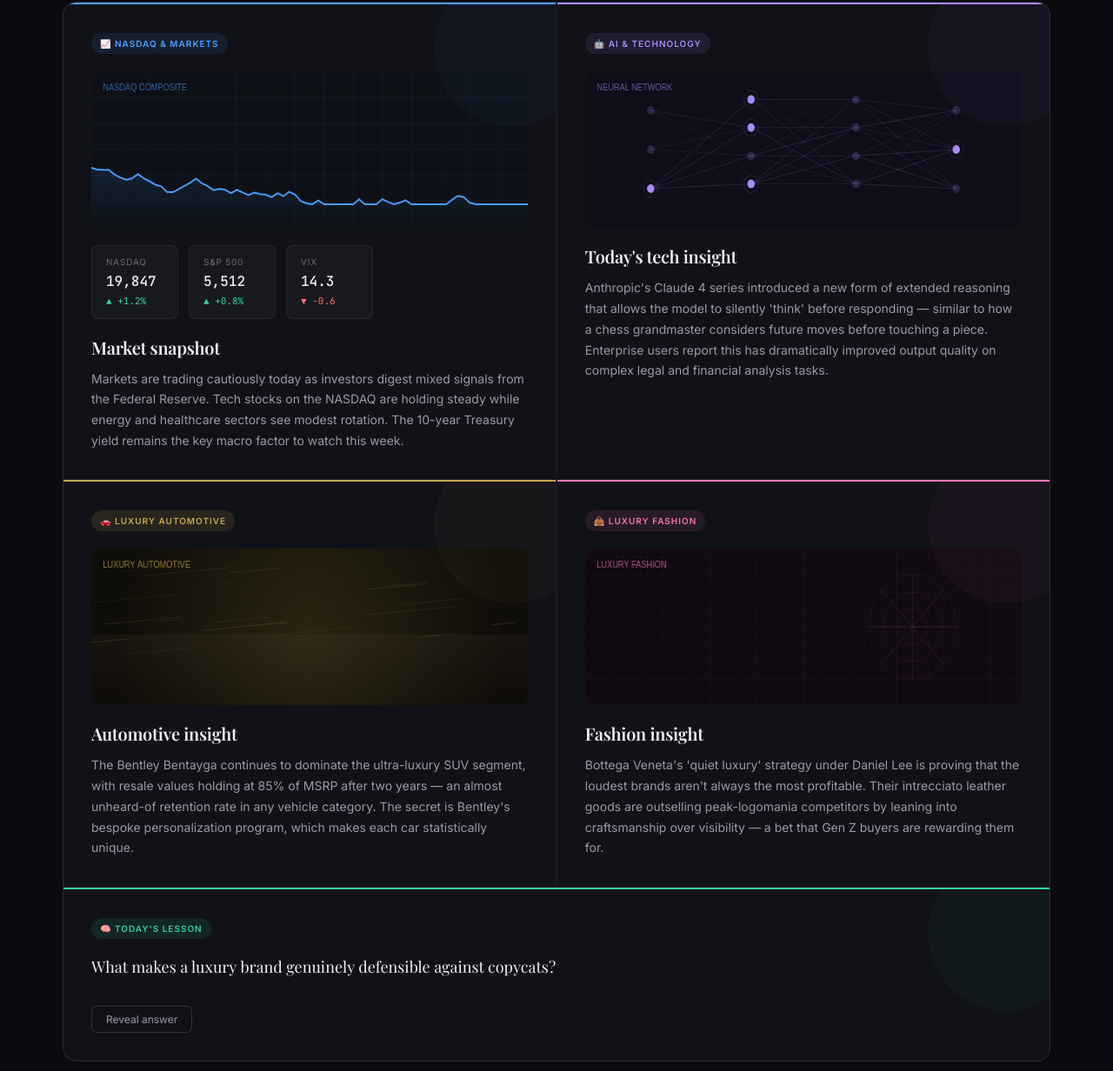
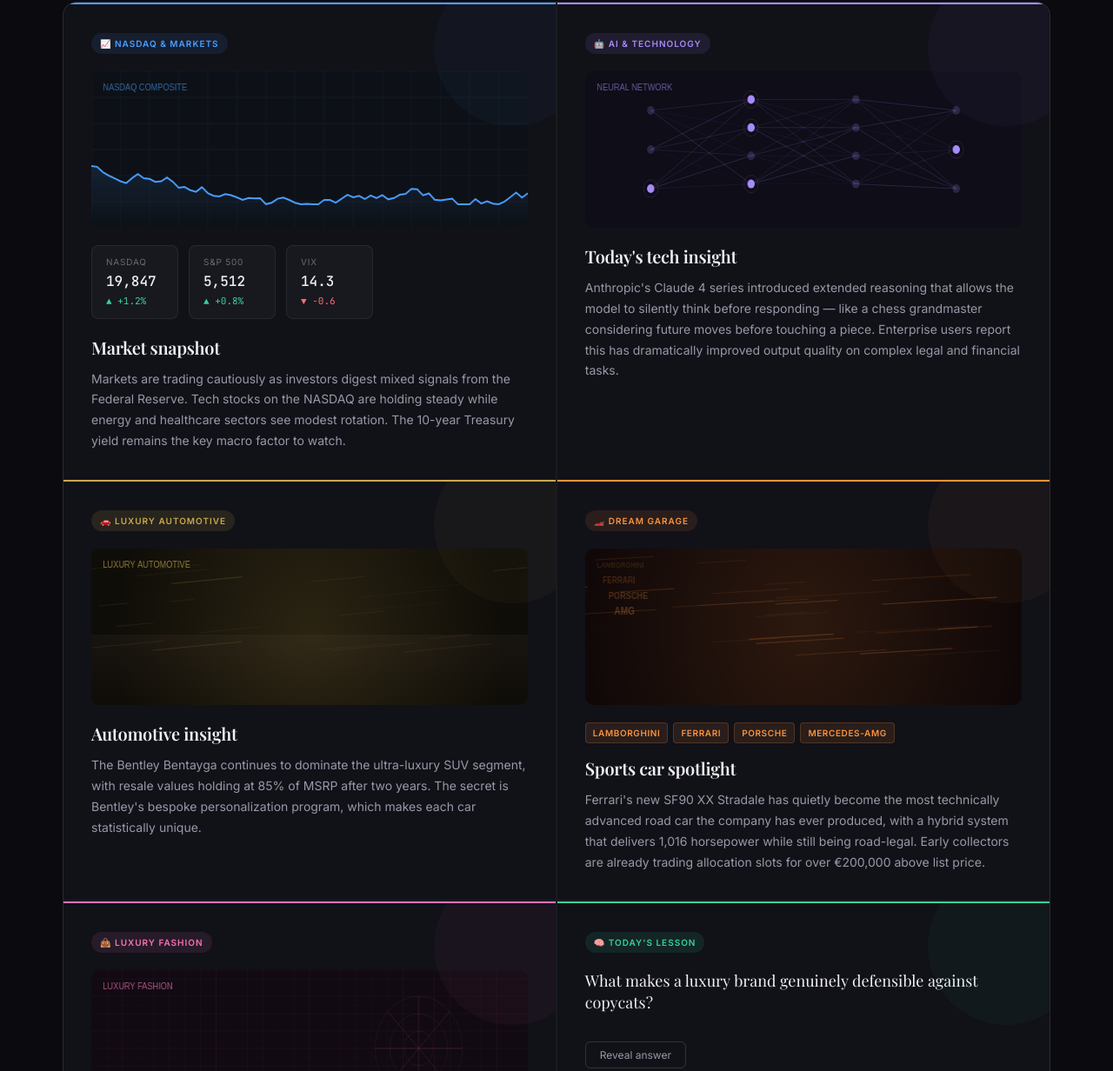
Before and after one commit to cameronxdx-cloud/daily-briefing, a website: page index.html in a window 1280 px wide. Shown: the part 394-1626 px from the top of the page at 87% size. Drawn offline with nearby package versions, Linux system fonts and the light colour scheme.

Commit message:
Update index.html

```diff
--- a/index.html
+++ b/index.html
@@ -9,23 +9,14 @@
 <style>
   *, *::before, *::after { box-sizing: border-box; margin: 0; padding: 0; }
   :root {
-    --bg: #0a0a0f;
-    --surface: #111118;
-    --surface2: #18181f;
-    --border: rgba(255,255,255,0.07);
-    --border-strong: rgba(255,255,255,0.14);
-    --text: #f0eff4;
-    --muted: #6b6a75;
-    --subtle: #9998a8;
-    --gold: #c9a84c;
-    --gold-dim: rgba(201,168,76,0.12);
-    --blue: #4a9eff;
-    --blue-dim: rgba(74,158,255,0.10);
-    --purple: #a78bfa;
-    --purple-dim: rgba(167,139,250,0.10);
-    --green: #34d399;
-    --green-dim: rgba(52,211,153,0.10);
-    --red: #f87171;
+    --bg: #0a0a0f; --surface: #111118; --surface2: #18181f;
+    --border: rgba(255,255,255,0.07); --border-strong: rgba(255,255,255,0.14);
+    --text: #f0eff4; --muted: #6b6a75; --subtle: #9998a8;
+    --gold: #c9a84c; --gold-dim: rgba(201,168,76,0.12);
+    --blue: #4a9eff; --blue-dim: rgba(74,158,255,0.10);
+    --purple: #a78bfa; --purple-dim: rgba(167,139,250,0.10);
+    --green: #34d399; --green-dim: rgba(52,211,153,0.10);
+    --red: #f87171; --orange: #fb923c; --orange-dim: rgba(251,146,60,0.10);
   }
   html { scroll-behavior: smooth; }
   body { background: var(--bg); color: var(--text); font-family: 'Inter', sans-serif; font-size: 15px; line-height: 1.6; min-height: 100vh; }
@@ -52,20 +43,20 @@
   .card.accent-markets { border-top: 2px solid var(--blue); }
   .card.accent-ai { border-top: 2px solid var(--purple); }
   .card.accent-cars { border-top: 2px solid var(--gold); }
+  .card.accent-sportscars { border-top: 2px solid var(--orange); }
   .card.accent-fashion { border-top: 2px solid #f472b6; }
   .card.accent-lesson { border-top: 2px solid var(--green); }
 
   .card-glow { position: absolute; top: -40px; right: -40px; width: 180px; height: 180px; border-radius: 50%; opacity: 0.04; pointer-events: none; }
-  .glow-blue { background: var(--blue); }
-  .glow-purple { background: var(--purple); }
-  .glow-gold { background: var(--gold); }
-  .glow-pink { background: #f472b6; }
-  .glow-green { background: var(--green); }
+  .glow-blue { background: var(--blue); } .glow-purple { background: var(--purple); }
+  .glow-gold { background: var(--gold); } .glow-pink { background: #f472b6; }
+  .glow-green { background: var(--green); } .glow-orange { background: var(--orange); }
 
   .card-tag { display: inline-flex; align-items: center; gap: 6px; font-size: 10px; font-weight: 600; letter-spacing: 0.1em; text-transform: uppercase; padding: 4px 10px; border-radius: 20px; margin-bottom: 1.25rem; }
   .tag-markets { background: var(--blue-dim); color: var(--blue); }
   .tag-ai { background: var(--purple-dim); color: var(--purple); }
   .tag-cars { background: var(--gold-dim); color: var(--gold); }
+  .tag-sportscars { background: var(--orange-dim); color: var(--orange); }
   .tag-fashion { background: rgba(244,114,182,0.1); color: #f472b6; }
   .tag-lesson { background: var(--green-dim); color: var(--green); }
 
@@ -76,12 +67,14 @@
   .ticker-label { font-size: 10px; color: var(--muted); text-transform: uppercase; letter-spacing: 0.08em; }
   .ticker-val { font-family: 'JetBrains Mono', monospace; font-size: 16px; font-weight: 500; color: var(--text); margin: 2px 0; }
   .ticker-chg { font-family: 'JetBrains Mono', monospace; font-size: 11px; }
-  .up { color: var(--green); }
-  .down { color: var(--red); }
+  .up { color: var(--green); } .down { color: var(--red); }
 
   .card-title { font-family: 'Playfair Display', serif; font-size: 20px; font-weight: 600; line-height: 1.25; color: var(--text); margin-bottom: 0.75rem; letter-spacing: -0.3px; }
   .card-body { font-size: 14px; color: var(--subtle); line-height: 1.7; }
   .card-body.loading { color: var(--muted); font-style: italic; }
+
+  .brand-pills { display: flex; gap: 6px; flex-wrap: wrap; margin-bottom: 1rem; }
+  .brand-pill { font-size: 10px; font-weight: 600; letter-spacing: 0.06em; padding: 3px 8px; border-radius: 4px; background: var(--orange-dim); color: var(--orange); border: 1px solid rgba(251,146,60,0.2); }
 
   .lesson-q { font-family: 'Playfair Display', serif; font-size: 18px; color: var(--text); margin-bottom: 1rem; line-height: 1.4; }
   .lesson-q.loading { color: var(--muted); font-style: italic; font-family: 'Inter', sans-serif; font-size: 14px; }
@@ -130,7 +123,8 @@
 <main class="main">
   <div class="grid">
 
-    <div class="card accent-markets" id="card-markets">
+    <!-- Markets -->
+    <div class="card accent-markets">
       <div class="card-glow glow-blue"></div>
       <span class="card-tag tag-markets">📈 NASDAQ & Markets</span>
       <canvas class="art-canvas" id="canvas-markets" width="600" height="180"></canvas>
@@ -143,6 +137,7 @@
       <p class="card-body loading" id="body-markets">Generating market analysis...</p>
     </div>
 
+    <!-- AI -->
     <div class="card accent-ai">
       <div class="card-glow glow-purple"></div>
       <span class="card-tag tag-ai">🤖 AI & Technology</span>
@@ -151,6 +146,7 @@
       <p class="card-body loading" id="body-ai">Generating AI insight...</p>
     </div>
 
+    <!-- Luxury Cars -->
     <div class="card accent-cars">
       <div class="card-glow glow-gold"></div>
       <span class="card-tag tag-cars">🚗 Luxury Automotive</span>
@@ -159,6 +155,22 @@
       <p class="card-body loading" id="body-cars">Generating car insight...</p>
     </div>
 
+    <!-- Sports Cars -->
+    <div class="card accent-sportscars">
+      <div class="card-glow glow-orange"></div>
+      <span class="card-tag tag-sportscars">🏎️ Dream Garage</span>
+      <canvas class="art-canvas" id="canvas-sportscars" width="600" height="180"></canvas>
+      <div class="brand-pills">
+        <span class="brand-pill">LAMBORGHINI</span>
+        <span class="brand-pill">FERRARI</span>
+        <span class="brand-pill">PORSCHE</span>
+        <span class="brand-pill">MERCEDES-AMG</span>
+      </div>
+      <h2 class="card-title">Sports car spotlight</h2>
+      <p class="card-body loading" id="body-sportscars">Generating spotlight...</p>
+    </div>
+
+    <!-- Fashion -->
     <div class="card accent-fashion">
       <div class="card-glow glow-pink"></div>
       <span class="card-tag tag-fashion">👜 Luxury Fashion</span>
@@ -167,7 +179,8 @@
       <p class="card-body loading" id="body-fashion">Generating fashion insight...</p>
     </div>
 
-    <div class="card accent-lesson full-width">
+    <!-- Lesson -->
+    <div class="card accent-lesson">
       <div class="card-glow glow-green"></div>
       <span class="card-tag tag-lesson">🧠 Today's Lesson</span>
       <p class="lesson-q loading" id="lesson-q">Generating today's lesson...</p>
@@ -184,10 +197,8 @@
 </main>
 
 <script>
-// ── YOUR API KEY — replace this ──────────────────────────────
 const API_KEY = 'YOUR_ANTHROPIC_API_KEY_HERE';
 
-// ── Date & greeting ──────────────────────────────────────────
 const TZ = 'America/Los_Angeles';
 const now = new Date();
 const dateStr = now.toLocaleDateString('en-US', { weekday:'long', year:'numeric', month:'long', day:'numeric', timeZone: TZ });
@@ -206,7 +217,6 @@ function updateCountdown() {
 }
 updateCountdown(); setInterval(updateCountdown, 60000);
 
-// ── Tickers ──────────────────────────────────────────────────
 function loadTickers() {
   setTimeout(() => {
     document.getElementById('t-ndx').textContent = '19,847';
@@ -218,31 +228,29 @@ function loadTickers() {
   }, 500);
 }
 
-// ── Generative canvas art ────────────────────────────────────
 function drawMarkets(id) {
-  const c = document.getElementById(id), ctx = c.getContext('2d'), w = c.width, h = c.height;
-  ctx.fillStyle = '#0d1117'; ctx.fillRect(0,0,w,h);
-  ctx.strokeStyle = 'rgba(74,158,255,0.07)'; ctx.lineWidth = 1;
-  for (let x=0;x<w;x+=40){ctx.beginPath();ctx.moveTo(x,0);ctx.lineTo(x,h);ctx.stroke();}
-  for (let y=0;y<h;y+=30){ctx.beginPath();ctx.moveTo(0,y);ctx.lineTo(w,y);ctx.stroke();}
-  const pts=[]; let v=h*0.6;
-  for (let x=0;x<=w;x+=8){v+=(Math.random()-0.44)*14;v=Math.max(h*0.15,Math.min(h*0.85,v));pts.push([x,v]);}
-  ctx.beginPath(); ctx.moveTo(pts[0][0],h);
-  pts.forEach(([x,y])=>ctx.lineTo(x,y)); ctx.lineTo(pts[pts.length-1][0],h);
-  const g=ctx.createLinearGradient(0,0,0,h); g.addColorStop(0,'rgba(74,158,255,0.3)'); g.addColorStop(1,'rgba(74,158,255,0)');
-  ctx.fillStyle=g; ctx.fill();
-  ctx.beginPath(); pts.forEach(([x,y],i)=>i?ctx.lineTo(x,y):ctx.moveTo(x,y));
-  ctx.strokeStyle='#4a9eff'; ctx.lineWidth=2; ctx.stroke();
-  ctx.fillStyle='rgba(74,158,255,0.6)'; ctx.font='500 11px Inter,sans-serif'; ctx.fillText('NASDAQ COMPOSITE',16,22);
+  const c=document.getElementById(id),ctx=c.getContext('2d'),w=c.width,h=c.height;
+  ctx.fillStyle='#0d1117';ctx.fillRect(0,0,w,h);
+  ctx.strokeStyle='rgba(74,158,255,0.07)';ctx.lineWidth=1;
+  for(let x=0;x<w;x+=40){ctx.beginPath();ctx.moveTo(x,0);ctx.lineTo(x,h);ctx.stroke();}
+  for(let y=0;y<h;y+=30){ctx.beginPath();ctx.moveTo(0,y);ctx.lineTo(w,y);ctx.stroke();}
+  const pts=[];let v=h*0.6;
+  for(let x=0;x<=w;x+=8){v+=(Math.random()-0.44)*14;v=Math.max(h*0.15,Math.min(h*0.85,v));pts.push([x,v]);}
+  ctx.beginPath();ctx.moveTo(pts[0][0],h);pts.forEach(([x,y])=>ctx.lineTo(x,y));ctx.lineTo(pts[pts.length-1][0],h);
+  const g=ctx.createLinearGradient(0,0,0,h);g.addColorStop(0,'rgba(74,158,255,0.3)');g.addColorStop(1,'rgba(74,158,255,0)');
+  ctx.fillStyle=g;ctx.fill();
+  ctx.beginPath();pts.forEach(([x,y],i)=>i?ctx.lineTo(x,y):ctx.moveTo(x,y));
+  ctx.strokeStyle='#4a9eff';ctx.lineWidth=2;ctx.stroke();
+  ctx.fillStyle='rgba(74,158,255,0.6)';ctx.font='500 11px Inter,sans-serif';ctx.fillText('NASDAQ COMPOSITE',16,22);
 }
 
 function drawAI(id) {
-  const c = document.getElementById(id), ctx = c.getContext('2d'), w = c.width, h = c.height;
-  ctx.fillStyle='#0e0d18'; ctx.fillRect(0,0,w,h);
+  const c=document.getElementById(id),ctx=c.getContext('2d'),w=c.width,h=c.height;
+  ctx.fillStyle='#0e0d18';ctx.fillRect(0,0,w,h);
   const layers=[[w*0.15,[0.25,0.5,0.75]],[w*0.38,[0.18,0.36,0.54,0.72]],[w*0.62,[0.18,0.36,0.54,0.72]],[w*0.85,[0.25,0.5,0.75]]];
   const nodes=layers.map(([x,ys])=>ys.map(y=>[x,y*h]));
   for(let l=0;l<nodes.length-1;l++) for(const[x1,y1]of nodes[l]) for(const[x2,y2]of nodes[l+1]){
-    ctx.strokeStyle=`rgba(167,139,250,${0.05+Math.random()*0.2})`; ctx.lineWidth=0.8;
+    ctx.strokeStyle=`rgba(167,139,250,${0.05+Math.random()*0.2})`;ctx.lineWidth=0.8;
     ctx.beginPath();ctx.moveTo(x1,y1);ctx.lineTo(x2,y2);ctx.stroke();
   }
   nodes.forEach(layer=>layer.forEach(([x,y])=>{
@@ -254,7 +262,7 @@ function drawAI(id) {
 }
 
 function drawCars(id) {
-  const c = document.getElementById(id), ctx = c.getContext('2d'), w = c.width, h = c.height;
+  const c=document.getElementById(id),ctx=c.getContext('2d'),w=c.width,h=c.height;
   ctx.fillStyle='#0f0d08';ctx.fillRect(0,0,w,h);
   const rg=ctx.createLinearGradient(0,h*0.5,0,h);rg.addColorStop(0,'#1a1510');rg.addColorStop(1,'#0f0d08');
   ctx.fillStyle=rg;ctx.fillRect(0,h*0.55,w,h*0.45);
@@ -269,8 +277,27 @@ function drawCars(id) {
   ctx.fillStyle='rgba(201,168,76,0.7)';ctx.font='500 11px Inter,sans-serif';ctx.fillText('LUXURY AUTOMOTIVE',16,22);
 }
 
+function drawSportscars(id) {
+  const c=document.getElementById(id),ctx=c.getContext('2d'),w=c.width,h=c.height;
+  ctx.fillStyle='#100808';ctx.fillRect(0,0,w,h);
+  for(let i=0;i<25;i++){
+    const x=Math.random()*w,y=h*0.05+Math.random()*h*0.6,len=40+Math.random()*120;
+    ctx.strokeStyle=`rgba(251,146,60,${0.05+Math.random()*0.18})`;ctx.lineWidth=0.5+Math.random();
+    ctx.beginPath();ctx.moveTo(x,y);ctx.lineTo(x-len,y+len*0.05);ctx.stroke();
+  }
+  const hg=ctx.createRadialGradient(w*0.5,h*0.5,0,w*0.5,h*0.5,w*0.5);
+  hg.addColorStop(0,'rgba(251,146,60,0.12)');hg.addColorStop(1,'rgba(251,146,60,0)');
+  ctx.fillStyle=hg;ctx.fillRect(0,0,w,h);
+  const brands=['LAMBORGHINI','FERRARI','PORSCHE','AMG'];
+  brands.forEach((b,i)=>{
+    ctx.fillStyle=`rgba(251,146,60,${0.15+i*0.05})`;
+    ctx.font=`600 ${9+i}px Inter,sans-serif`;
+    ctx.fillText(b, 16+i*8, 22+i*18);
+  });
+}
+
 function drawFashion(id) {
-  const c = document.getElementById(id), ctx = c.getContext('2d'), w = c.width, h = c.height;
+  const c=document.getElementById(id),ctx=c.getContext('2d'),w=c.width,h=c.height;
   ctx.fillStyle='#110a12';ctx.fillRect(0,0,w,h);
   for(let i=0;i<28;i++){const x=(i/28)*w;ctx.strokeStyle=`rgba(244,114,182,${0.03+(i%3)*0.02})`;ctx.lineWidth=1;ctx.beginPath();ctx.moveTo(x,0);ctx.lineTo(x,h);ctx.stroke();}
   for(let i=0;i<18;i++){const y=(i/18)*h;ctx.strokeStyle=`rgba(244,114,182,${0.02+(i%2)*0.02})`;ctx.lineWidth=1;ctx.beginPath();ctx.moveTo(0,y);ctx.lineTo(w,y);ctx.stroke();}
@@ -280,9 +307,8 @@ function drawFashion(id) {
   ctx.fillStyle='rgba(244,114,182,0.7)';ctx.font='500 11px Inter,sans-serif';ctx.fillText('LUXURY FASHION',16,22);
 }
 
-// ── Claude API ───────────────────────────────────────────────
 async function ask(prompt) {
-  const res = await fetch('https://api.anthropic.com/v1/messages',{
+  const res=await fetch('https://api.anthropic.com/v1/messages',{
     method:'POST',
     headers:{'Content-Type':'application/json','x-api-key':API_KEY,'anthropic-version':'2023-06-01'},
     body:JSON.stringify({model:'claude-sonnet-4-6',max_tokens:200,messages:[{role:'user',content:prompt}]})
@@ -292,22 +318,20 @@ async function ask(prompt) {
 }
 
 async function loadSection(id, prompt) {
-  const el = document.getElementById(`body-${id}`);
-  try {
-    el.textContent = await ask(prompt);
-    el.classList.remove('loading');
-  } catch(e) { el.textContent='Unable to load — click Refresh to retry.'; el.classList.remove('loading'); }
+  const el=document.getElementById(`body-${id}`);
+  try { el.textContent=await ask(prompt); el.classList.remove('loading'); }
+  catch(e) { el.textContent='Unable to load — click Refresh to retry.'; el.classList.remove('loading'); }
 }
 
 async function loadLesson() {
-  const qEl=document.getElementById('lesson-q'), aEl=document.getElementById('lesson-a'), btn=document.getElementById('reveal-btn');
+  const qEl=document.getElementById('lesson-q'),aEl=document.getElementById('lesson-a'),btn=document.getElementById('reveal-btn');
   try {
-    const raw = await ask(`Give one educational financial or business lesson for ${dateStr}. Topics: market mechanics, investing, luxury brand economics, or tech business models. Format exactly:\nQ: [question under 12 words]\nA: [answer under 20 words]\nPlain text only.`);
+    const raw=await ask(`Give one educational financial or business lesson for ${dateStr}. Topics: market mechanics, investing, luxury brand economics, or tech business models. Format exactly:\nQ: [question under 12 words]\nA: [answer under 20 words]\nPlain text only.`);
     const lines=raw.split('\n').filter(l=>l.trim());
     qEl.textContent=(lines.find(l=>l.startsWith('Q:'))?.replace('Q:','').trim())||raw;
     aEl.textContent=(lines.find(l=>l.startsWith('A:'))?.replace('A:','').trim())||'';
-    qEl.classList.remove('loading'); btn.classList.remove('hidden');
-  } catch(e){ qEl.textContent='Unable to load lesson.'; qEl.classList.remove('loading'); }
+    qEl.classList.remove('loading');btn.classList.remove('hidden');
+  } catch(e){ qEl.textContent='Unable to load lesson.';qEl.classList.remove('loading'); }
 }
 
 function revealLesson() {
@@ -315,12 +339,15 @@ function revealLesson() {
   document.getElementById('reveal-btn').classList.add('hidden');
 }
 
-// ── Load all ─────────────────────────────────────────────────
+function drawAll() {
+  drawMarkets('canvas-markets'); drawAI('canvas-ai');
+  drawCars('canvas-cars'); drawSportscars('canvas-sportscars'); drawFashion('canvas-fashion');
+}
+
 async function loadAll() {
-  drawMarkets('canvas-markets'); drawAI('canvas-ai'); drawCars('canvas-cars'); drawFashion('canvas-fashion');
-  loadTickers();
-  ['markets','ai','cars','fashion'].forEach(id=>{
-    const el=document.getElementById(`body-${id}`); el.textContent='Generating...'; el.classList.add('loading');
+  drawAll(); loadTickers();
+  ['markets','ai','cars','sportscars','fashion'].forEach(id=>{
+    const el=document.getElementById(`body-${id}`);el.textContent='Generating...';el.classList.add('loading');
   });
   document.getElementById('lesson-q').textContent="Generating today's lesson...";
   document.getElementById('lesson-q').classList.add('loading');
@@ -328,28 +355,27 @@ async function loadAll() {
   document.getElementById('reveal-btn').classList.add('hidden');
 
   await Promise.all([
-    loadSection('markets',`You are a sharp financial educator. Write 3 sentences about NASDAQ and US market conditions for ${dateStr}. Cover overall mood, one sector leading or lagging, and one macro driver. Plain text only, no markdown.`),
-    loadSection('ai',`You are a technology educator. Share one genuinely fascinating AI or technology insight for ${dateStr}. Make it specific, educational, include a real-world analogy. 2-3 sentences. Plain text only.`),
-    loadSection('cars',`You are a luxury automotive expert. Share one fascinating insight about luxury or performance cars for ${dateStr}. Name specific brands or models. 2-3 sentences. Plain text only.`),
-    loadSection('fashion',`You are a luxury fashion insider. Share one interesting insight about luxury fashion for ${dateStr}. Name specific houses or designers. 2-3 sentences. Plain text only.`),
-    loadSection('cars',`You are a luxury automotive expert. Share one fascinating insight for ${dateStr} about one of these brands specifically: Lamborghini, Ferrari, Porsche, or Mercedes-AMG. Rotate between them daily. Cover new models, engineering breakthroughs, pricing news, or collector value. 2-3 sentences. Plain text only.`),
+    loadSection('markets',`Sharp financial educator. 3 sentences on NASDAQ and US markets for ${dateStr}. Cover mood, one sector leading/lagging, one macro driver. Plain text only.`),
+    loadSection('ai',`Technology educator. One genuinely fascinating AI or tech insight for ${dateStr}. Specific, educational, real-world analogy. 2-3 sentences. Plain text only.`),
+    loadSection('cars',`Luxury automotive expert. One fascinating insight about luxury or performance cars for ${dateStr}. Name specific brands or models. 2-3 sentences. Plain text only.`),
+    loadSection('sportscars',`Luxury automotive expert. One insight for ${dateStr} specifically about Lamborghini, Ferrari, Porsche, or Mercedes-AMG. Cover new models, engineering, pricing, or collector value. 2-3 sentences. Plain text only.`),
+    loadSection('fashion',`Luxury fashion insider. One interesting insight about luxury fashion for ${dateStr}. Name specific houses or designers. 2-3 sentences. Plain text only.`),
     loadLesson(),
   ]);
   document.getElementById('gen-time').textContent=new Date().toLocaleTimeString('en-US',{hour:'numeric',minute:'2-digit',timeZone:TZ});
 }
 
-// ── Init ─────────────────────────────────────────────────────
-drawMarkets('canvas-markets'); drawAI('canvas-ai'); drawCars('canvas-cars'); drawFashion('canvas-fashion');
-loadTickers();
+drawAll(); loadTickers();
 if(API_KEY==='YOUR_ANTHROPIC_API_KEY_HERE'){
   const demos={
-    markets:"Markets are trading cautiously today as investors digest mixed signals from the Federal Reserve. Tech stocks on the NASDAQ are holding steady while energy and healthcare sectors see modest rotation. The 10-year Treasury yield remains the key macro factor to watch this week.",
-    ai:"Anthropic's Claude 4 series introduced a new form of extended reasoning that allows the model to silently 'think' before responding — similar to how a chess grandmaster considers future moves before touching a piece. Enterprise users report this has dramatically improved output quality on complex legal and financial analysis tasks.",
-    cars:"The Bentley Bentayga continues to dominate the ultra-luxury SUV segment, with resale values holding at 85% of MSRP after two years — an almost unheard-of retention rate in any vehicle category. The secret is Bentley's bespoke personalization program, which makes each car statistically unique.",
-    fashion:"Bottega Veneta's 'quiet luxury' strategy under Daniel Lee is proving that the loudest brands aren't always the most profitable. Their intrecciato leather goods are outselling peak-logomania competitors by leaning into craftsmanship over visibility — a bet that Gen Z buyers are rewarding them for."
+    markets:"Markets are trading cautiously as investors digest mixed signals from the Federal Reserve. Tech stocks on the NASDAQ are holding steady while energy and healthcare sectors see modest rotation. The 10-year Treasury yield remains the key macro factor to watch.",
+    ai:"Anthropic's Claude 4 series introduced extended reasoning that allows the model to silently think before responding — like a chess grandmaster considering future moves before touching a piece. Enterprise users report this has dramatically improved output quality on complex legal and financial tasks.",
+    cars:"The Bentley Bentayga continues to dominate the ultra-luxury SUV segment, with resale values holding at 85% of MSRP after two years. The secret is Bentley's bespoke personalization program, which makes each car statistically unique.",
+    sportscars:"Ferrari's new SF90 XX Stradale has quietly become the most technically advanced road car the company has ever produced, with a hybrid system that delivers 1,016 horsepower while still being road-legal. Early collectors are already trading allocation slots for over €200,000 above list price.",
+    fashion:"Bottega Veneta's quiet luxury strategy under Daniel Lee is proving that the loudest brands aren't always the most profitable. Their intrecciato leather goods are outselling peak-logomania competitors by leaning into craftsmanship over visibility."
   };
   Object.entries(demos).forEach(([id,txt])=>{
-    const el=document.getElementById(`body-${id}`); el.textContent=txt; el.classList.remove('loading');
+    const el=document.getElementById(`body-${id}`);el.textContent=txt;el.classList.remove('loading');
   });
   document.getElementById('lesson-q').textContent="What makes a luxury brand genuinely defensible against copycats?";
   document.getElementById('lesson-q').classList.remove('loading');
```
